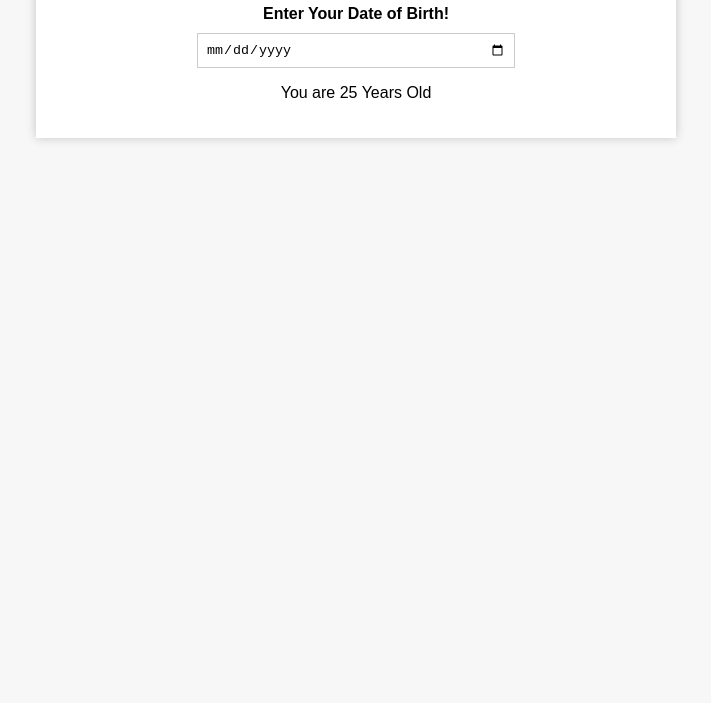
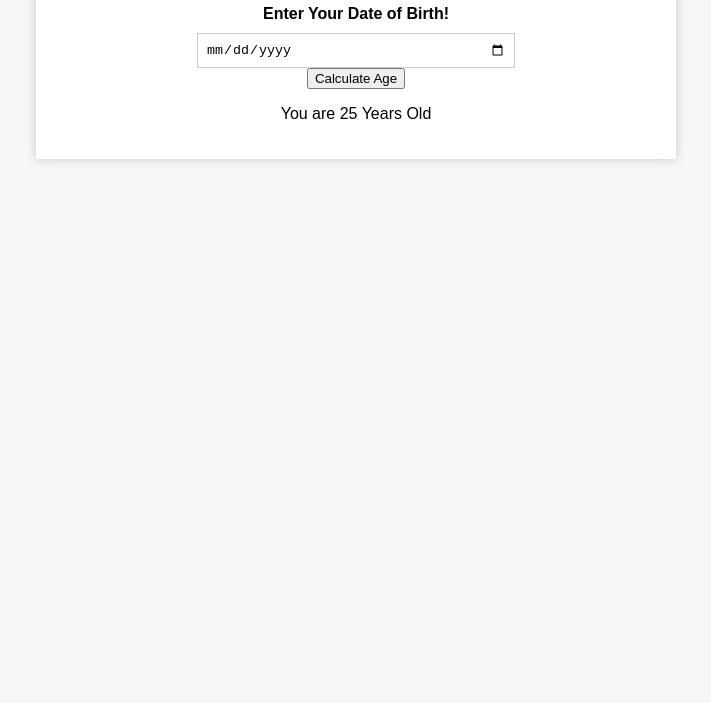
Before and after one commit to aniketpatil03/HTML-CSS-Vanilla-JS-Projects, a plain HTML site: page Age_Calculator/index.html in a window 1280 px wide. Shown: the part 97-800 px from the top of the page, without its empty margins (284-995 px from the left). Drawn offline with Linux system fonts and the light colour scheme.

Commit message:
Update index.html

```diff
--- a/Age_Calculator/index.html
+++ b/Age_Calculator/index.html
@@ -13,6 +13,7 @@
         <div class="form">
             <label for="birthday">Enter Your Date of Birth!</label>
             <input type="date" id="birthday" name="birthday">
+            <button>Calculate Age</button>
             <p id="result">You are 25 Years Old</p>
         </div>
     </div>
```
